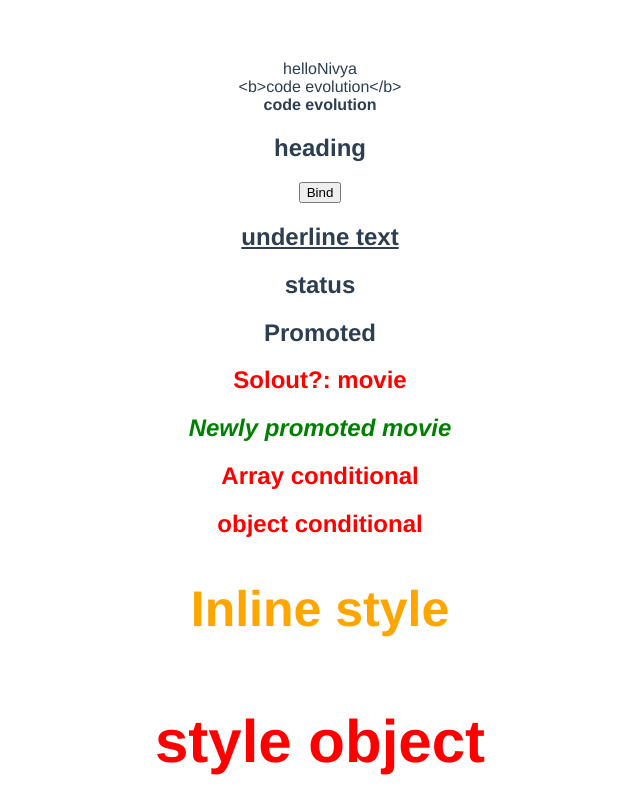
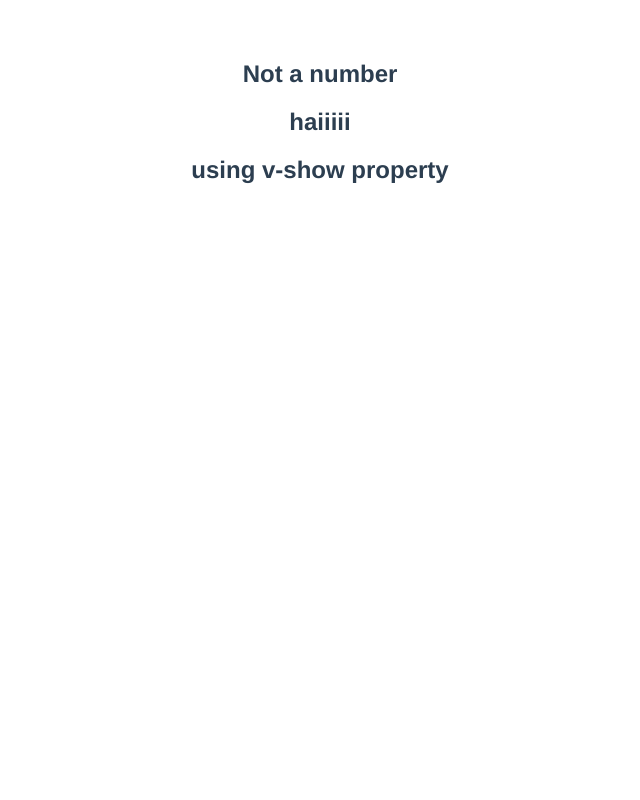
Before and after one commit to nivyapeter/vue-learning, a Vue app in the folder hello-world/: page / in a window 1280 px wide. Shown: the top 800 px of the page, without its empty margins (320-960 px from the left). Built offline with nearby package versions, Linux system fonts and the light colour scheme.

Commit message:
feat: conditional rendering

```diff
--- a/hello-world/src/App.vue
+++ b/hello-world/src/App.vue
@@ -1,30 +1,15 @@
 <template>
 <div>
-<div>{{greet}}{{name}}</div>
-<div v-text="channel"></div>
-<div v-html='channel'></div>
-<h2 v-bind:id='headingId'>heading</h2>
-<button :disabled='isDisable'>Bind</button>
-<h2 class='underline'>underline text</h2>
-<h2 :class='status'>status</h2>
-<h2 :class="isPromoted && 'promoted'">Promoted</h2>
-<h2 :class="isSoldOut ? 'sold-out' : 'new'">Solout?: movie</h2>
-<h2 :class="isSoldOut ? ['new','promoted'] : ['sold-out']">Newly promoted movie</h2>
+<h2 v-if="num === 0">The number is zero</h2>
+<h2 v-else-if="num<0">The number is negative</h2>
+<h2 v-else-if="num>0">The number is positive</h2>
+<h2 v-else>Not a number</h2>
 
-<h2 :class="[isPromoted && 'promoted',isSoldOut ? 'sold-out' : 'new']">Array conditional</h2>
+<div v-if='display'>
+  <h2>haiiiii</h2>
+</div>
 
-<h2 :class="{
-  promoted: isPromoted,
-  new: !isSoldOut,
-  'sold-out':isSoldOut
-  }">object conditional</h2>
-
-<h2 :style="{color:highLightColor,fontSize:headerSize + 'px'}">Inline style</h2>
-
-<h2 :style='headerStyleObject'>style object</h2>
-
-<div :style="[baseStyleObject,successStyleObject]">Success style</div>
-
+<h2 v-show='showElement'>using v-show property</h2>
 
 </div>
 </template>
@@ -34,34 +19,12 @@
   name: 'App',
   data() {
     return {
-      greet: 'hello',
-      name:'Nivya',
-      channel:'<b>code evolution</b>',
-      headingId: 'heading',
-      isDiasbled: false,
-      status: 'danger',
-      isPromoted: false,
-      isSoldOut: true,
-      highLightColor: 'orange',
-      headerSize:50,
-      headerStyleObject: {
-        color: 'red',
-        padding:'20px',
-        fontSize:'60px'
-      },
-      baseStyleObject: {
-        fontSize:'50px',
-        padding:'10px'
-      },
-      successStyleObject: {
-        color:'green',
-        backgroundColor: 'lightgreen',
-        border: '1px solid green',
-        padding:'20px'
-      }
-
+      num: '',
+      display:true,
+      showElement: true
     }
   }
+
 }
 </script>
 
```
